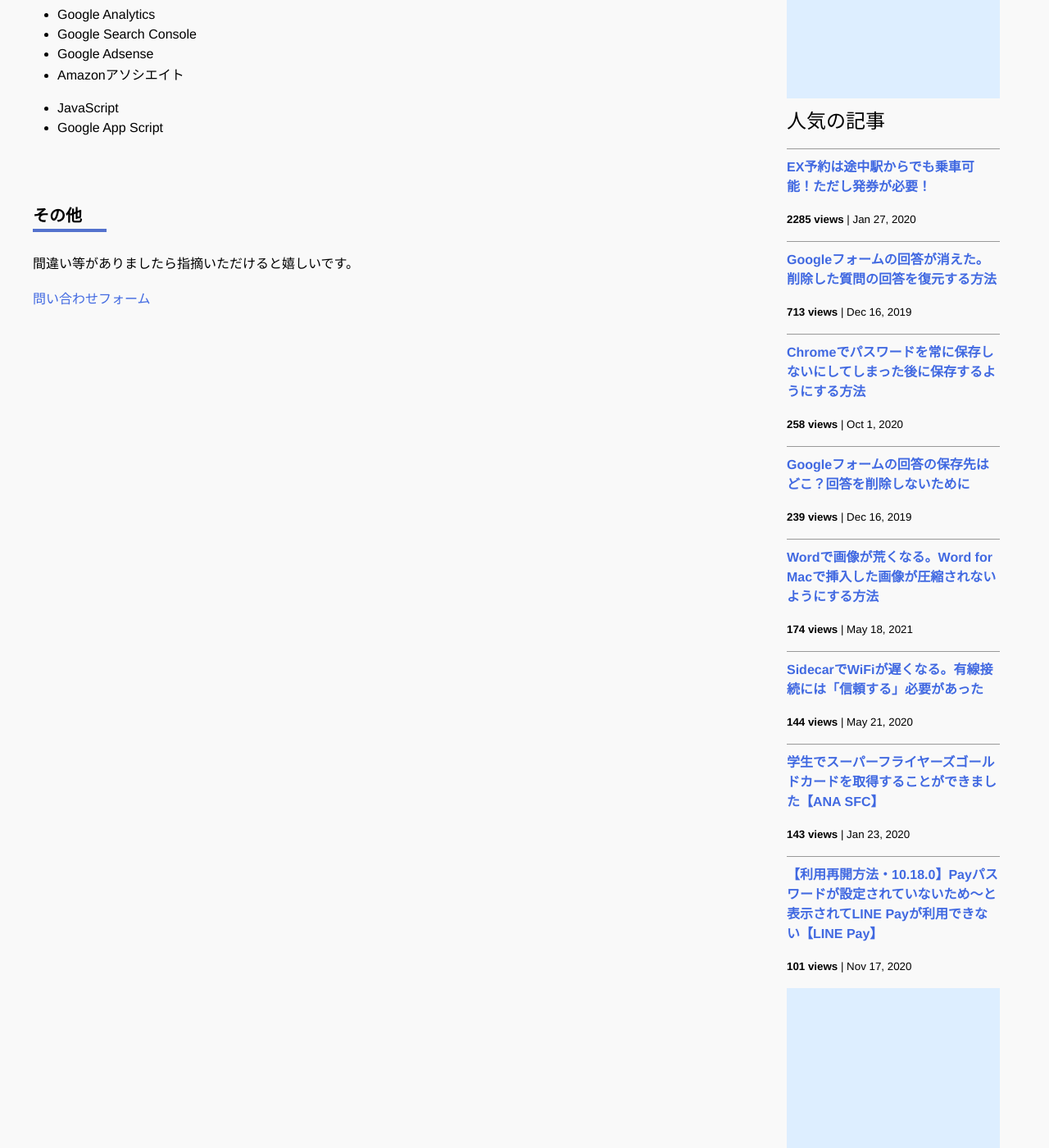
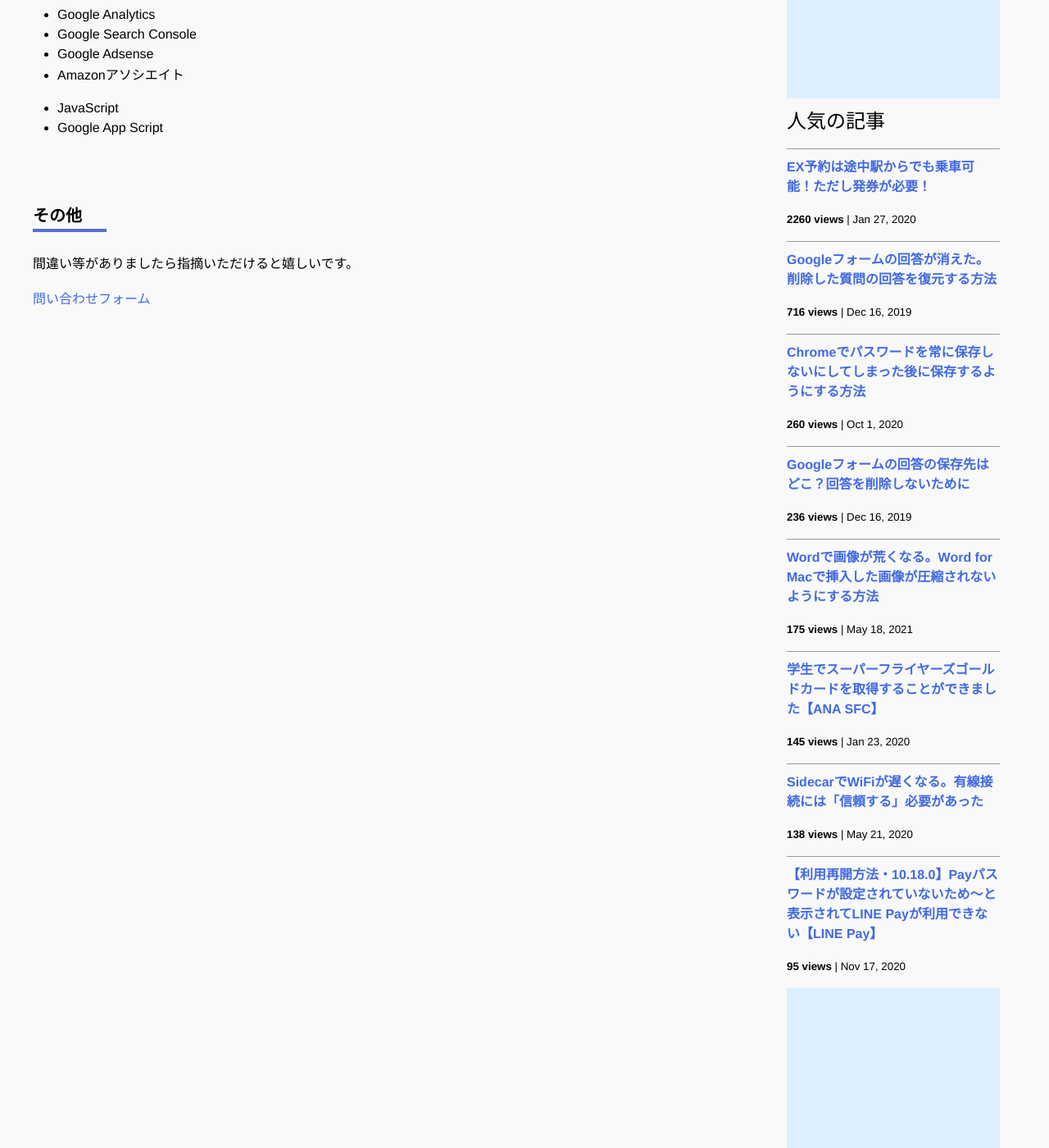
Before and after one commit to iwanaminami/shoyaiwaname, a Jekyll site: the page built from about.markdown, in a window 1280 px wide and 1400 px high, scrolled down 693 px. Shown: the whole window at 82% size. Built offline with Jekyll 4.4.1, drawn with Linux system fonts in a browser that asks for light colours; nearby versions of some CDN libraries; comment, search, counter and statistics services are not loaded.

Commit message:
a new commit message

```diff
--- a/_data/popularposts.yml
+++ b/_data/popularposts.yml
@@ -1,17 +1,17 @@
 side:
-  - view: 2285
+  - view: 2260
     url: /2020/01/27/ex-rideontheway.html
-  - view: 713
+  - view: 716
     url: /2019/12/16/restore-googleform.html
-  - view: 258
+  - view: 260
     url: /2020/10/01/googlepassword.html
-  - view: 239
+  - view: 236
     url: /2019/12/16/googleform-answers.html
-  - view: 174
+  - view: 175
     url: /2021/05/18/image-compression-word.html
-  - view: 144
+  - view: 145
+    url: /2020/01/23/sfcgold.html
+  - view: 138
     url: /2020/05/21/sidecar-via-cable.html
-  - view: 143
-    url: /2020/01/23/sfcgold.html
-  - view: 101
+  - view: 95
     url: /2020/11/17/linepay.html
```
